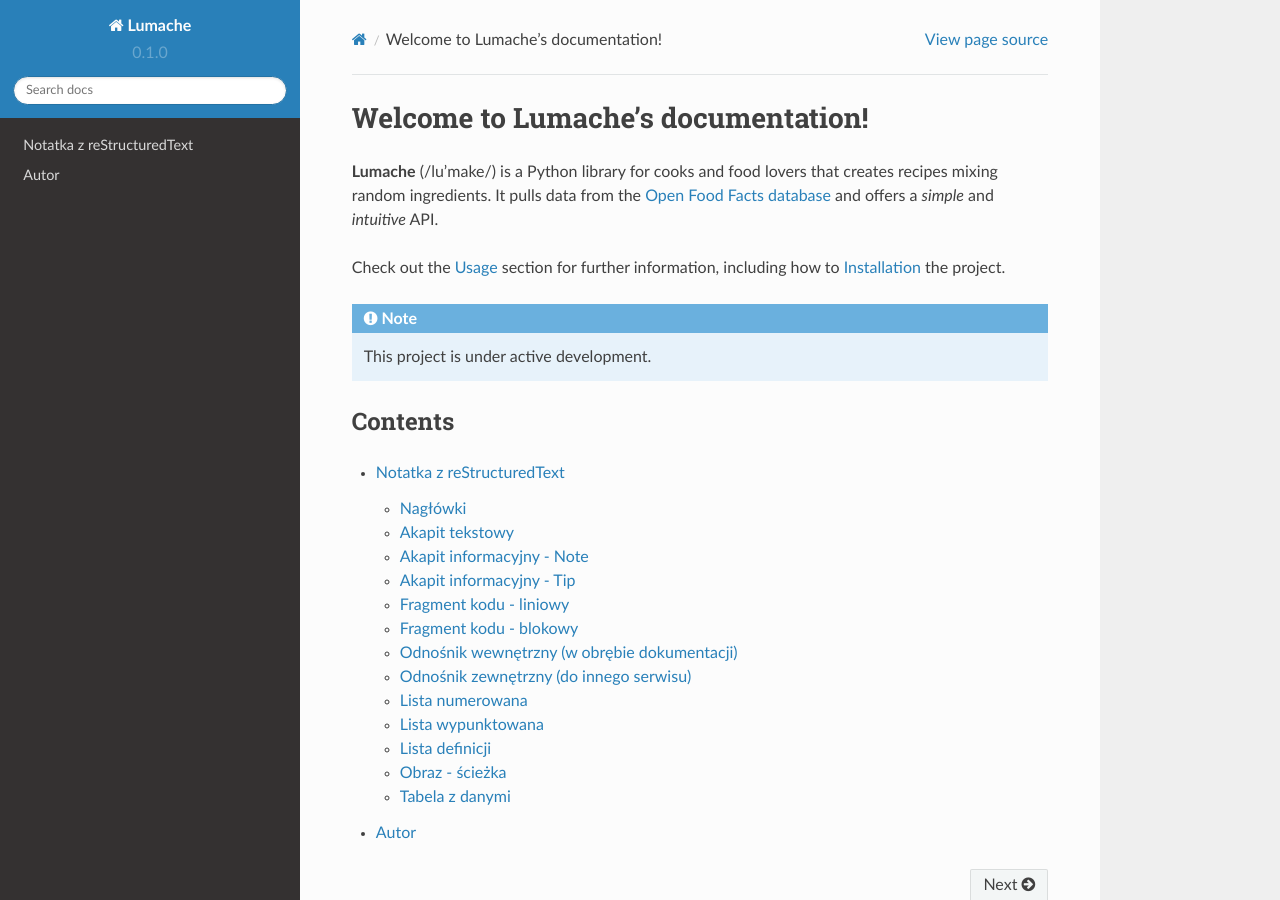
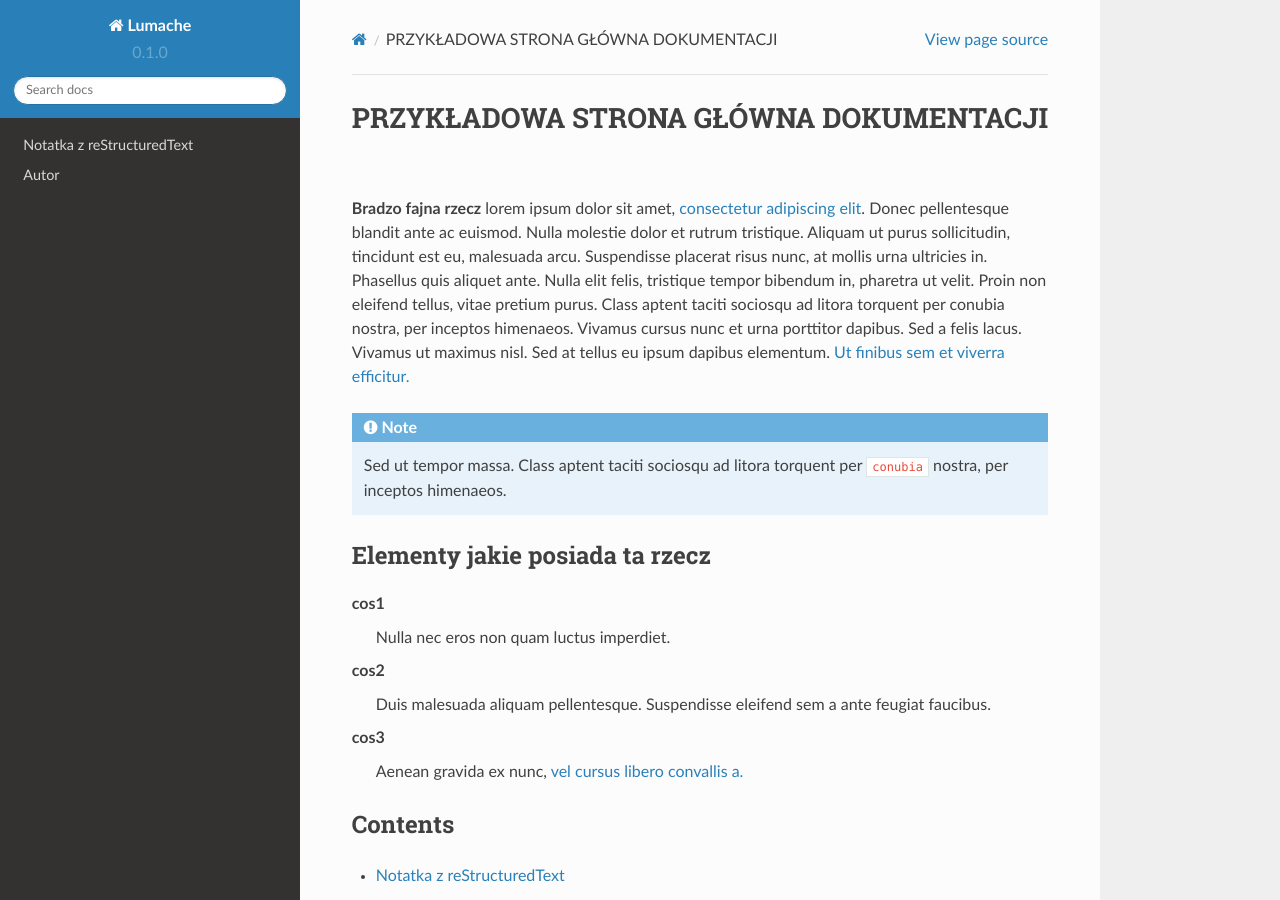
Before and after one commit to olga-durkacz/zse-4pt5OD-rtd, a Sphinx documentation site: the page built from docs/source/index.rst, in a window 1280 px wide and 900 px high. Built offline with Sphinx 7.4.7 and the Read the Docs theme 2.0.0, drawn with Linux system fonts in a browser that asks for light colours.

Commit message:
Update index.rst

```diff
--- a/docs/source/index.rst
+++ b/docs/source/index.rst
@@ -1,17 +1,23 @@
-Welcome to Lumache's documentation!
+PRZYKŁADOWA STRONA GŁÓWNA DOKUMENTACJI
 ===================================
 
-**Lumache** (/lu'make/) is a Python library for cooks and food lovers
-that creates recipes mixing random ingredients.
-It pulls data from the `Open Food Facts database <https://world.openfoodfacts.org/>`_
-and offers a *simple* and *intuitive* API.
-
-Check out the :doc:`usage` section for further information, including
-how to :ref:`installation` the project.
+**Bradzo fajna rzecz** lorem ipsum dolor sit amet, `consectetur adipiscing elit <https://www.google.com/>`_. Donec pellentesque blandit ante ac euismod. Nulla molestie dolor et rutrum tristique. Aliquam ut purus sollicitudin, tincidunt est eu, malesuada arcu. Suspendisse placerat risus nunc, at mollis urna ultricies in. Phasellus quis aliquet ante. Nulla elit felis, tristique tempor bibendum in, pharetra ut velit. Proin non eleifend tellus, vitae pretium purus. Class aptent taciti sociosqu ad litora torquent per conubia nostra, per inceptos himenaeos. Vivamus cursus nunc et urna porttitor dapibus. Sed a felis lacus. Vivamus ut maximus nisl. Sed at tellus eu ipsum dapibus elementum. `Ut finibus sem et viverra efficitur. <https://www.google.com/>`_
 
 .. note::
 
-   This project is under active development.
+   Sed ut tempor massa. Class aptent taciti sociosqu ad litora torquent per ``conubia`` nostra, per inceptos himenaeos.
+
+Elementy jakie posiada ta rzecz
+--------------------------------
+**cos1**
+   Nulla nec eros non quam luctus imperdiet.
+
+**cos2**
+   Duis malesuada aliquam pellentesque. Suspendisse eleifend sem a ante feugiat faucibus.
+
+**cos3**
+   Aenean gravida ex nunc, `vel cursus libero convallis a. <https://www.google.com/>`_
+
 
 Contents
 --------
```
